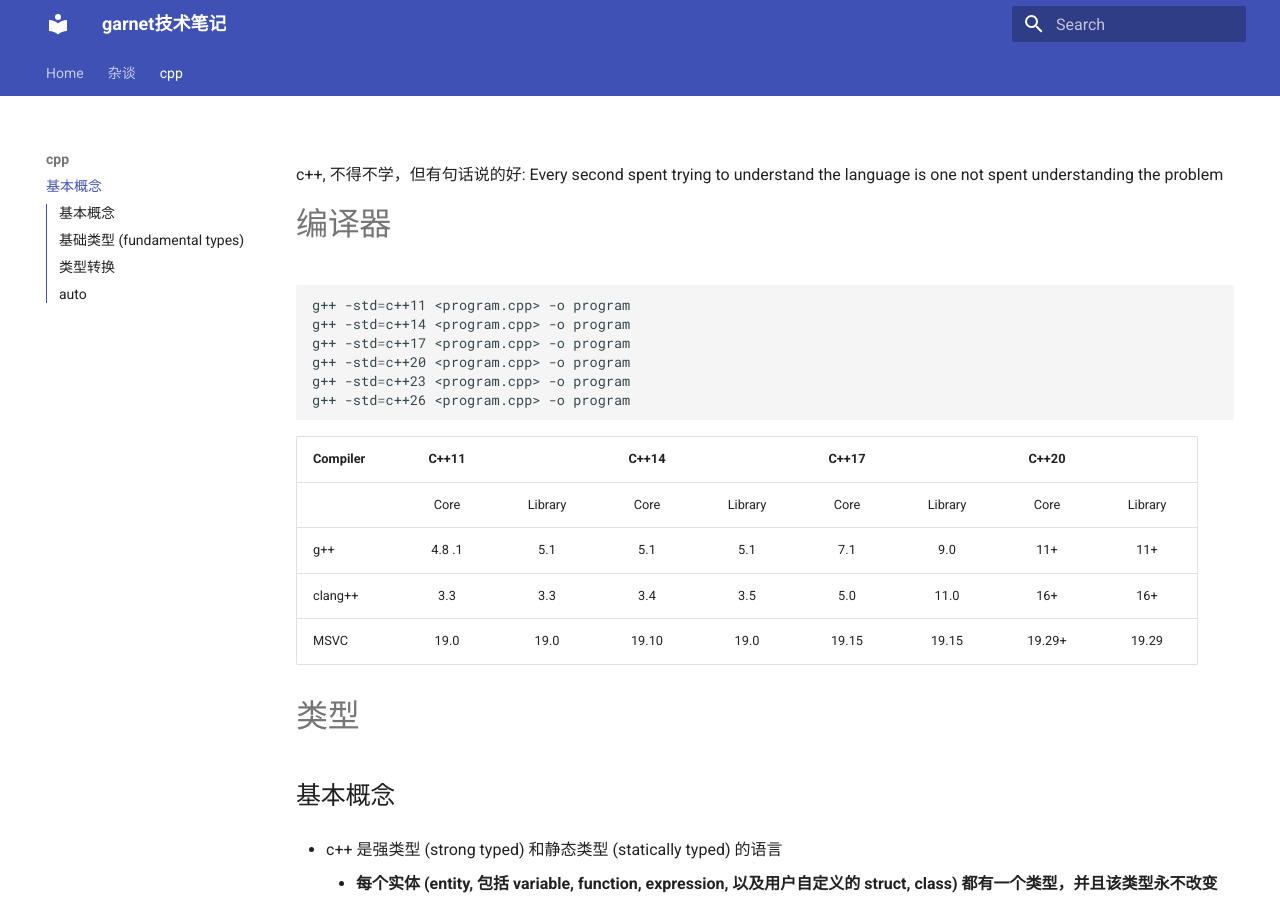
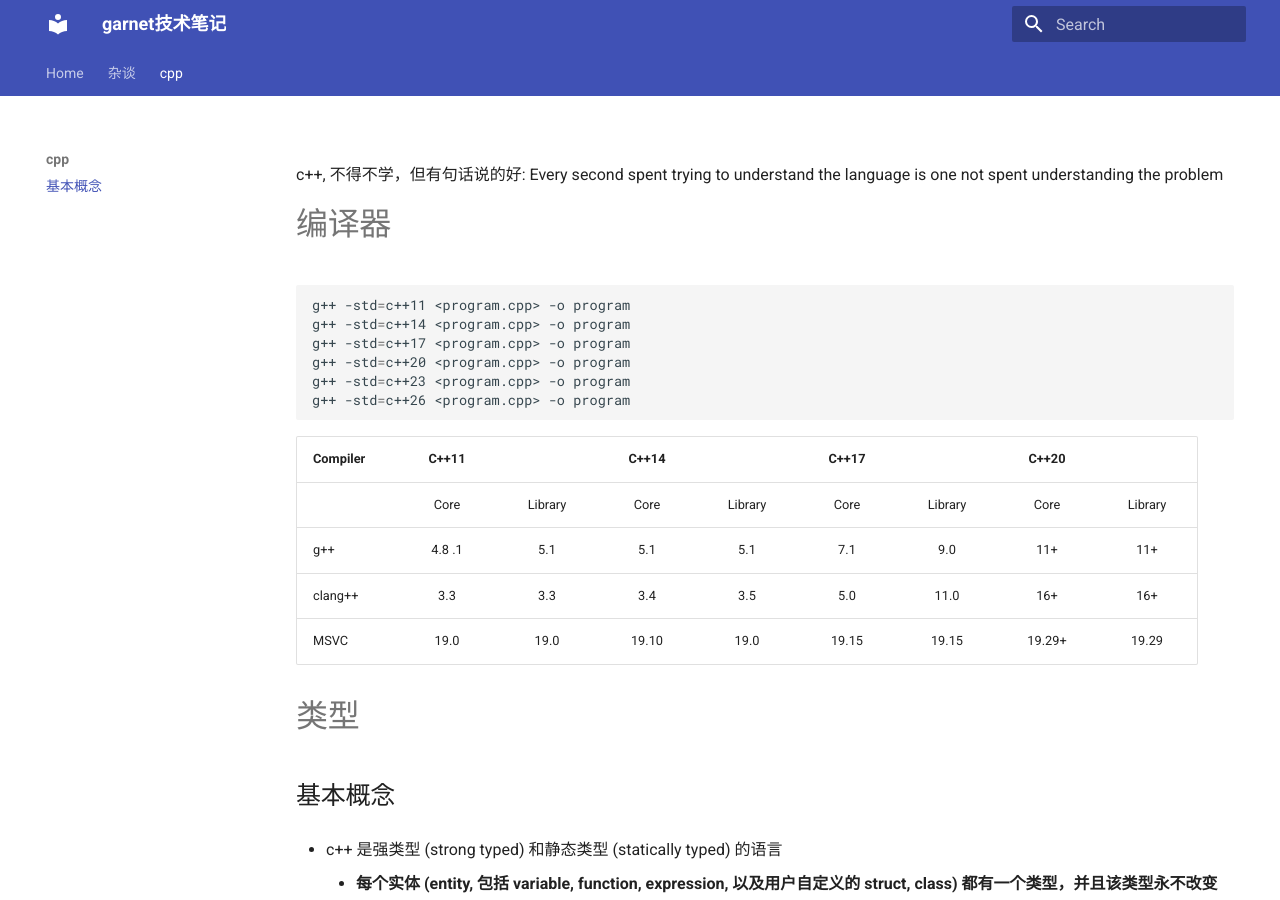
Before and after one commit to ymma98/technotes, an MkDocs documentation site: the page built from docs/cpp/基本概念.md, in a window 1280 px wide and 900 px high. Built offline with MkDocs 1.6.1 and Material for MkDocs 9.7.7, drawn with Linux system fonts in a browser that asks for light colours; formulas are drawn with MathJax 3.

Commit message:
Update mkdocs.yml

```diff
--- a/mkdocs.yml
+++ b/mkdocs.yml
@@ -16,8 +16,7 @@ markdown_extensions:
   - markdown.extensions.tables
   - toc:
       permalink: true       # 在每个标题旁添加链接
-      baselevel: 1          # 从 h1 开始
-      toc_depth: 2-3        # 只包含 h2 到 h3 的标题
+      toc_depth: 1-3        # 只包含 h1 到 h3 的标题
 
 
 theme:
@@ -31,13 +30,14 @@ theme:
     code: 'Roboto Mono'     # 代码块字体
   features:
     - navigation.tabs       # 顶部标签
-    - navigation.top        # 顶部导航栏
+    - navigation.indexes    # 对于包含子页面的节，提供更好的索引页面
     - navigation.sections   # 结构化分节
     - navigation.instant    # 即时导航
     - toc.integrate         # 目录整合到侧边栏
     - palette.switcher      # 主题色切换
     - search.suggest        # 搜索建议
     - search.highlight      # 搜索关键词高亮
+    - instant.loading       # 启用页面的即时加载
 
 
 
```
